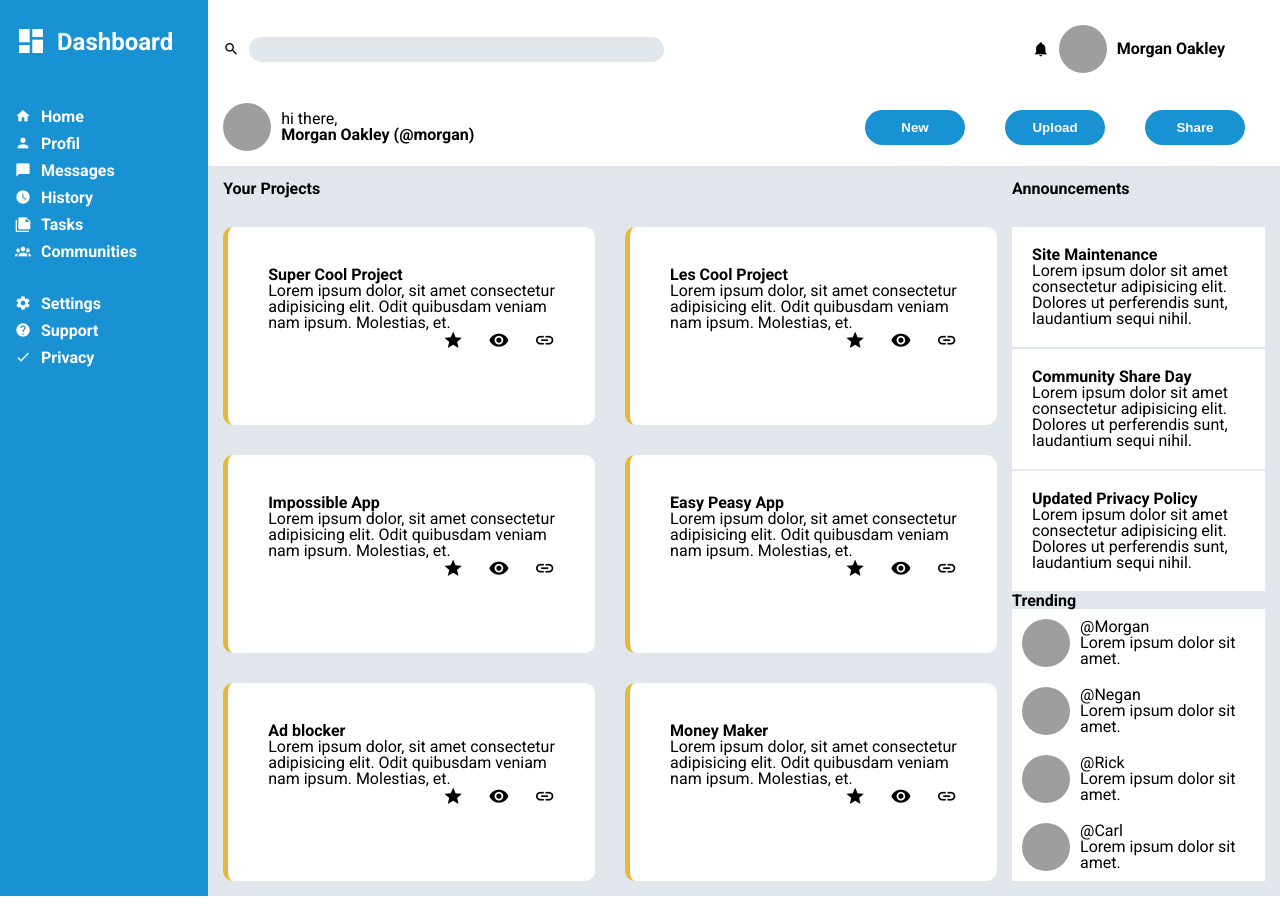
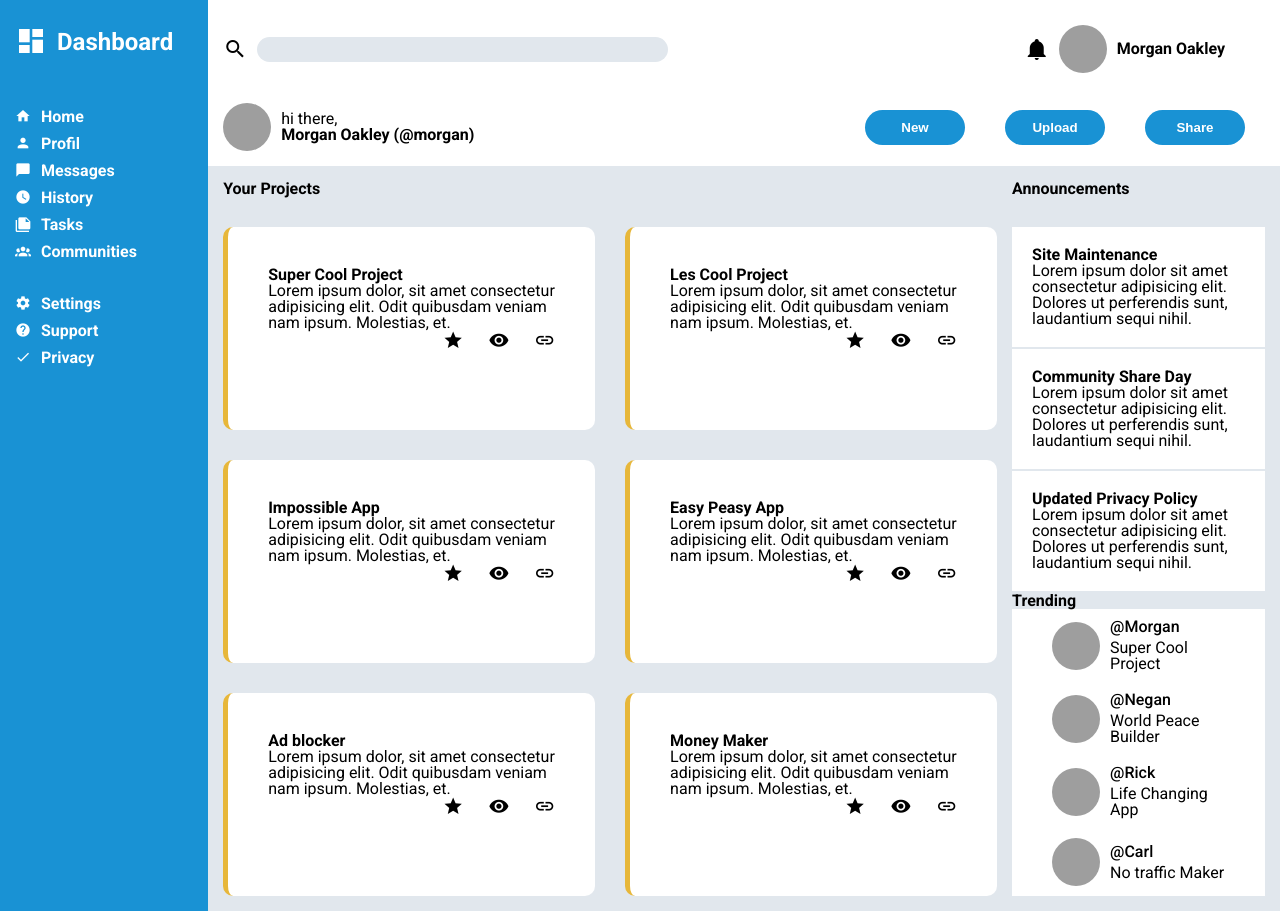
Before and after one commit to gaetansbaffi/admin-dashboard, a plain HTML site: page index.html in a window 1280 px wide. Drawn offline with Linux system fonts and the light colour scheme; grey boxes are pictures that could not be loaded.

Commit message:
Fixed users, text + design

```diff
--- a/index.html
+++ b/index.html
@@ -193,7 +193,7 @@
                     />
                     <div class="userInfo">
                       <p class="name">@Morgan</p>
-                      <p class="description">Lorem ipsum dolor sit amet.</p>
+                      <p class="description">Super Cool Project</p>
                     </div>
                   </div>
                   <div class="user">
@@ -204,7 +204,7 @@
                     />
                     <div class="userInfo">
                       <p class="name">@Negan</p>
-                      <p class="description">Lorem ipsum dolor sit amet.</p>
+                      <p class="description">World Peace Builder</p>
                     </div>
                   </div>
                   <div class="user">
@@ -215,7 +215,7 @@
                     />
                     <div class="userInfo">
                       <p class="name">@Rick</p>
-                      <p class="description">Lorem ipsum dolor sit amet.</p>
+                      <p class="description">Life Changing App</p>
                     </div>
                   </div>
                   <div class="user">
@@ -226,7 +226,7 @@
                     />
                     <div class="userInfo">
                       <p class="name">@Carl</p>
-                      <p class="description">Lorem ipsum dolor sit amet.</p>
+                      <p class="description">No traffic Maker</p>
                     </div>
                   </div>
                 </div>
--- a/style.css
+++ b/style.css
@@ -169,6 +169,11 @@ nav {
   flex-grow: 0;
 }
 
+.mdi-magnify,
+.mdi-bell {
+  font-size: 1.5rem;
+}
+
 .logo {
   padding: 25px 20px 20px 0;
   display: flex;
@@ -336,9 +341,15 @@ button:hover {
 
 .user {
   padding: 10px;
+  margin: 0 30px;
   display: flex;
   align-items: center;
   gap: 0 10px;
+}
+
+.name {
+  font-weight: 500;
+  margin-bottom: 5px;
 }
 
 .card {
```
